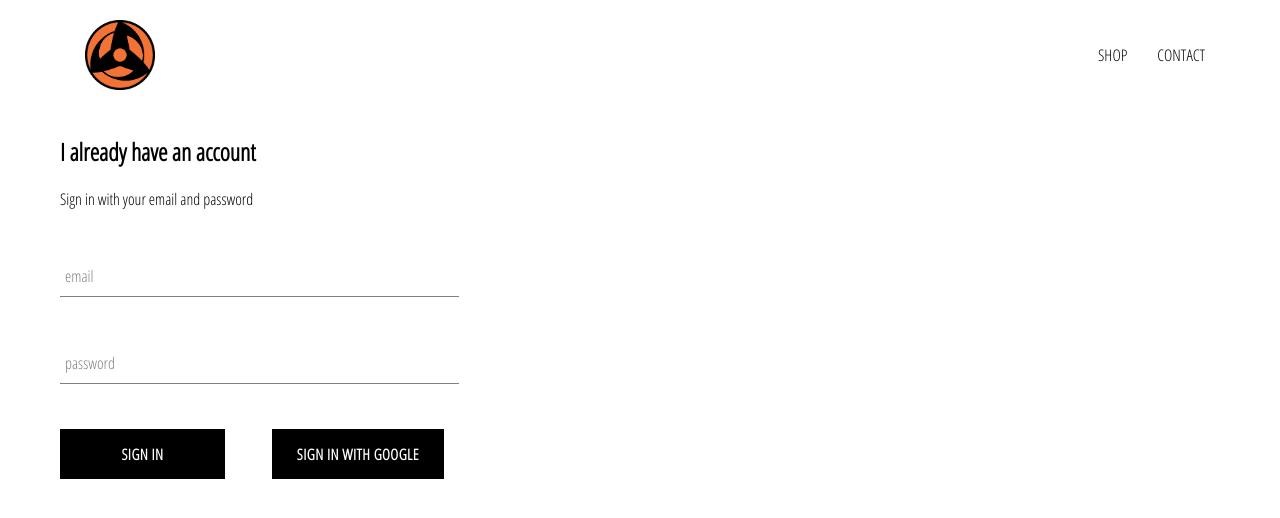
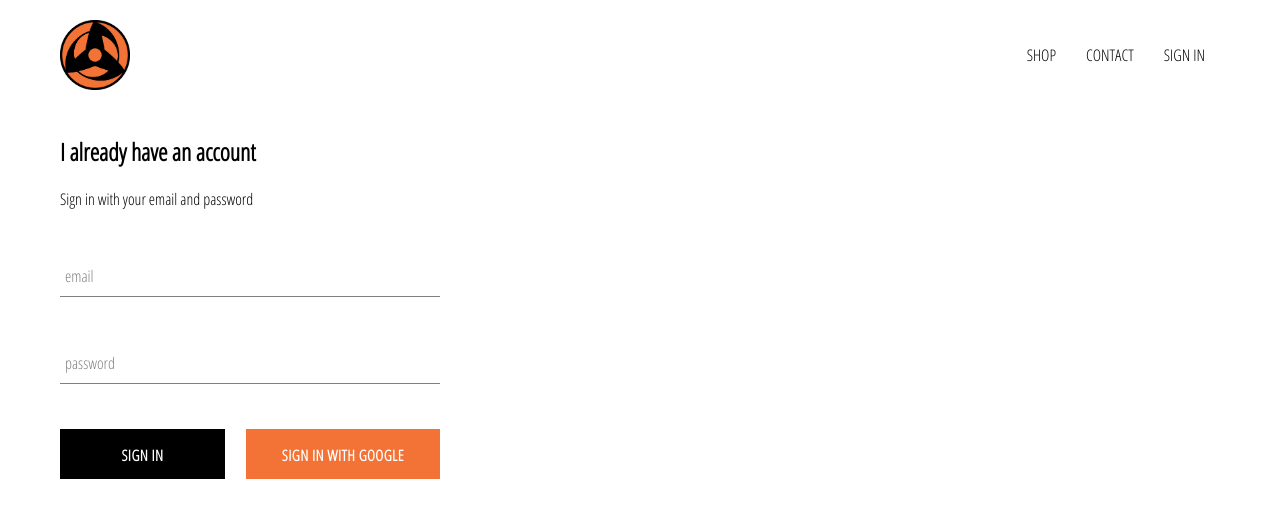
Before and after one commit to rebeccaui/react-basic, a React (Create React App) app: page /signin in a window 1280 px wide. Shown: the top 518 px of the page. Built offline with nearby package versions, Linux system fonts and the light colour scheme; no server answers.

Commit message:
integrated firebase into application, created sign in page with sign in component and sign in with google. also made the button orange, which is sweet

```diff
--- a/src/App.css
+++ b/src/App.css
@@ -7,3 +7,7 @@
   text-decoration: none;
   color: black;
 }
+
+* {
+  box-sizing: border-box;
+}
--- a/src/App.js
+++ b/src/App.js
@@ -35,7 +35,7 @@
   render() {
     return (
       <div>
-        <Header />
+        <Header currentUser={this.state.currentUser} />
         <Switch>
           <Route exact path='/' component={HomePage} />
           <Route path='/shop' component={ShopPage} />
--- a/src/components/custom-button/custom-button.component.jsx
+++ b/src/components/custom-button/custom-button.component.jsx
@@ -2,8 +2,8 @@
 
 import './custom-button.styles.scss';
 
-const CustomButton = ({ children, ...otherProps}) => (
-    <button className='custom-button' {...otherProps}>
+const CustomButton = ({ children, isGoogleSignIn, ...otherProps}) => (
+    <button className={`${isGoogleSignIn ? 'google-sign-in': '' } custom-button`} {...otherProps}>
         {children}
     </button>
 )
--- a/src/components/custom-button/custom-button.styles.scss
+++ b/src/components/custom-button/custom-button.styles.scss
@@ -4,19 +4,33 @@
     height: 50px;
     letter-spacing: 0.5px;
     line-height: 50px;
-    padding: 0 25px 0 25px;
+    padding: 0 35px 0 35px;
     font-size: 15px;
     background-color: black;
     color: white;
     text-transform: uppercase;
     font-family: 'Open Sans Condensed';
     font-weight: bolder;
-    border: none;
+    border: 1px solid transparent;
     cursor: pointer;
+    transition: all ease 0.3s;
 
     &:hover {
       background-color: white;
       color: black;
       border: 1px solid black;
+      transition: all ease 0.3s;
+    }
+
+    &.google-sign-in {
+      background-color: #f37336;
+      color: #fff;
+
+      &:hover {
+        background-color: #f37336;
+        color: #000;
+        border: 1px solid transparent;
+        transition: all ease 0.3s;
+      }
     }
   }
--- a/src/components/header/header.component.jsx
+++ b/src/components/header/header.component.jsx
@@ -1,9 +1,13 @@
 import React from 'react';
 import { Link } from 'react-router-dom';
+
+import { auth } from '../../firebase/firebase.util';
+
 import { ReactComponent as Logo } from '../../assets/kakashi.svg';
+
 import './header.styles.scss';
 
-const Header = () => (
+const Header = ({ currentUser}) => (
     <div className='header'>
         <Link className='logo-container' to='/'>
             <Logo className='logo' />
@@ -15,6 +19,13 @@
             <Link className='option' to='/shop'>
                 CONTACT
             </Link>
+            {
+                currentUser ? (// if operator is false, render link. if true, render div
+                <div className='option' onClick={() => auth.signOut()}>SIGN OUT</div>
+                ) : (
+                    <Link className='option' to='/signin'>SIGN IN</Link>
+                )
+            }
             {/* <Link className='options' to='/'>
                 <Logo className='logo' />
             </Link> */}
--- a/src/components/header/header.styles.scss
+++ b/src/components/header/header.styles.scss
@@ -8,7 +8,6 @@
     .logo-container {
       height: 100%;
       width: 70px;
-      padding: 0px 25px 25px;
     }
     & svg {
       width: 100%;
@@ -24,6 +23,7 @@
 
       .option {
         padding: 10px 15px;
+        cursor: pointer;
       }
     }
   }
--- a/src/components/sign-in/sign-in.component.jsx
+++ b/src/components/sign-in/sign-in.component.jsx
@@ -57,7 +57,7 @@
 
                     <div className="button-container">
                         <CustomButton type='submit'>Sign in</CustomButton>
-                        <CustomButton onClick={signInWithGoogle}>Sign in with Google</CustomButton>
+                        <CustomButton onClick={signInWithGoogle} isGoogleSignIn>Sign in with Google</CustomButton>
                     </div>
                 </form>
             </div>
--- a/src/components/sign-in/sign-in.styles.scss
+++ b/src/components/sign-in/sign-in.styles.scss
@@ -1,5 +1,5 @@
 .sign-in {
-    width: 30vw;
+    width: 380px;
     display: flex;
     flex-direction: column;
 }
```
